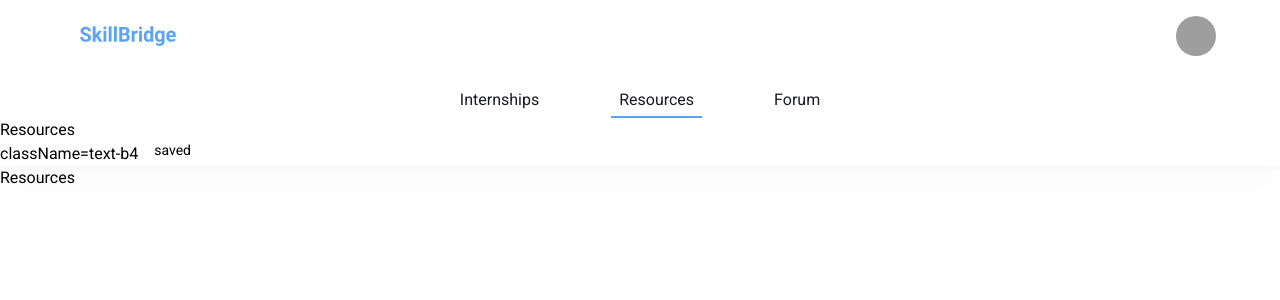
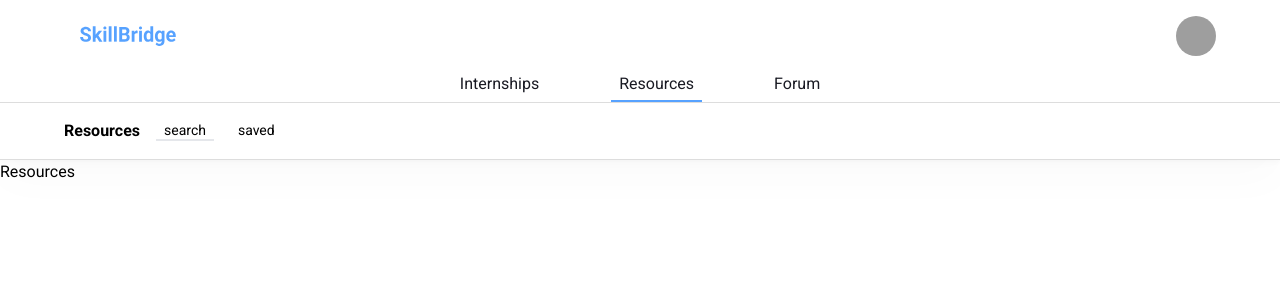
Before and after one commit to eme-lie/SkillBridge, a React (Vite) app in the folder frontend/: page /resources in a window 1280 px wide. Shown: the top 300 px of the page. Built offline with nearby package versions, Linux system fonts and the light colour scheme; grey boxes are pictures that could not be loaded.

Commit message:
fix navbar routing for internships and resources component

```diff
--- a/frontend/components/Navbar.jsx
+++ b/frontend/components/Navbar.jsx
@@ -19,9 +19,10 @@ import {
 const Navbar = () => {
   const location = useLocation();
   const pathSegment = location.pathname.split("/")[1]; // Gets the first segment of the path
+  const pathSegment2 = location.pathname.split("/")[2]; // Gets the second segment of the path
   return (
-    <div className="navbar flex flex-col shadow-custom1 ">
-      <div className="nav-top flex flex-col pt-2 pr-6 pl-6 pb-2 md:pt-4 md:pr-16 md:pl-16 lg:pb-0 justify-center lg:gap-y-8">
+    <div className="navbar flex flex-col gap-x-2 shadow-custom1 ">
+      <div className="nav-top flex flex-col pt-2 pr-6 pl-6 pb-2 md:pt-4 md:pr-16 md:pl-16 lg:pb-0 justify-center lg:gap-y-4">
         <div className="nav-top-top flex flex-row justify-between ">
           <div className="nav-top-left-side flex items-center gap-x-4">
             <Sheet className="bg-background_light flex flex-col h-full">
@@ -52,14 +53,14 @@ const Navbar = () => {
             </Sheet>
 
             <img
-              src="images\SkillBridge.svg"
+              src="\images\SkillBridge.svg"
               alt=""
               className="w-24 hidden lg:block"
             />
           </div>
 
           <img
-            src="images\SkillBridge.svg"
+            src="\images\SkillBridge.svg"
             alt=""
             className="w-24 block lg:hidden"
           />
@@ -92,12 +93,12 @@ const Navbar = () => {
           <ul className="gap-x-16 hidden lg:flex">
             <li
               className={`cursor-pointer text-text_light lg:pr-2 lg:pb-1 lg:pl-2 ${
-                pathSegment === "navbar"
+                pathSegment === "internships"
                   ? "border-primary_light border-b-2 t-b3"
                   : "t-b5"
               }`}
             >
-              Internships
+              <Link to="/internships">Internships</Link>
             </li>
             <li
               className={`cursor-pointer text-text_light lg:pr-2 lg:pb-1 lg:pl-2 ${
@@ -106,7 +107,7 @@ const Navbar = () => {
                   : "t-b5"
               }`}
             >
-              Resources
+              <Link to="/resources">Resources</Link>
             </li>
             <li
               className={`cursor-pointer text-text_light lg:pr-2 lg:pb-1 lg:pl-2 ${
@@ -115,53 +116,61 @@ const Navbar = () => {
                   : "t-b5"
               }`}
             >
-              Forum
+              <Link to="/forum">Forum</Link>
             </li>
           </ul>
         </div>
       </div>
       {pathSegment === "internships" ? (
-        <div className="nav-bottom gap-x-4 flex border border-border_light border-t border-b">
-          <h1>Internships</h1>
+        <div className="nav-bottom gap-x-4 flex border-border_light border-t border-b py-4 items-center px-16">
+          <h1 className="text-t1">Internships</h1>
           <div>
             <ul className="flex gap-x-4">
-              className=
-              {`text-b4 ${
-                pathSegment === "internships"
-                  ? "border-b-2 border-l border-text-light"
-                  : ""
-              }`}
               <li
-                className={`text-b4 ${
-                  pathSegment === "saved_internships"
-                    ? "border-b-2 border-l border-text-light"
+                className={`text-b4 px-2  ${
+                  pathSegment2 === "saved_internships"
+                    ? ""
+                    : "border-b-2 border-text-light"
+                }`}
+              >
+                <Link to="/internships">search</Link>
+              </li>
+
+              <li
+                className={`text-b4 px-2 ${
+                  pathSegment2 === "saved_internships"
+                    ? "border-b-2  border-text-light"
                     : ""
                 }`}
               >
-                <Link to="/saved_internships">saved</Link>
+                <Link to="/internships/saved_internships">saved</Link>
               </li>
             </ul>
           </div>
         </div>
       ) : pathSegment === "resources" ? (
-        <div className="nav-bottom">
-          <h1>Resources</h1>
+        <div className="nav-bottom gap-x-4 flex border-border_light border-t border-b py-4 items-center px-16 ">
+          <h1 className="text-t1">Resources</h1>
           <div>
             <ul className="flex gap-x-4">
-              className=
-              {`text-b4 ${
-                pathSegment === "internships"
-                  ? "border-b-2 border-l border-text-light"
-                  : ""
-              }`}
               <li
-                className={`text-b4 ${
-                  pathSegment === "saved_resources"
-                    ? "border-b-2 border-l border-text-light"
+                className={`text-b4 px-2  ${
+                  pathSegment2 === "saved_resources"
+                    ? ""
+                    : "border-b-2 border-text-light"
+                }`}
+              >
+                <Link to="/resources">search</Link>
+              </li>
+
+              <li
+                className={`text-b4 px-2 ${
+                  pathSegment2 === "saved_resources"
+                    ? "border-b-2  border-text-light"
                     : ""
                 }`}
               >
-                <Link to="/saved_resources">saved</Link>
+                <Link to="/resources/saved_resources">saved</Link>
               </li>
             </ul>
           </div>
--- a/frontend/src/main.jsx
+++ b/frontend/src/main.jsx
@@ -20,8 +20,8 @@ const router = createBrowserRouter([
   },
 
   { path: "/resources", element: <Resources /> },
-  { path: "/saved_resources", element: <SavedResources /> },
-  { path: "/saved_internships", element: <SavedInternships /> },
+  { path: "resources/saved_resources", element: <SavedResources /> },
+  { path: "internships/saved_internships", element: <SavedInternships /> },
   { path: "/user_profile", element: <UserProfile /> },
 ]);
 
```
